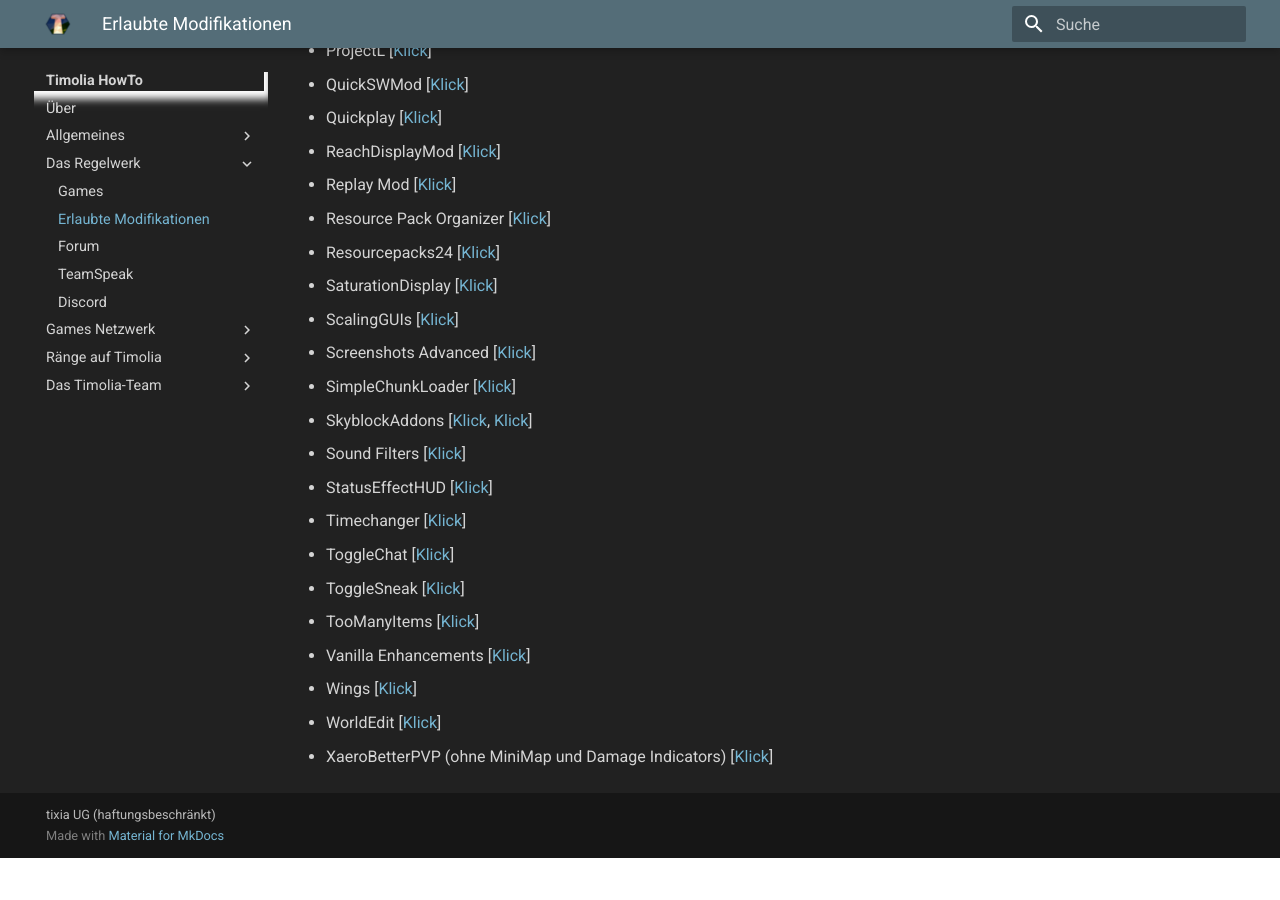
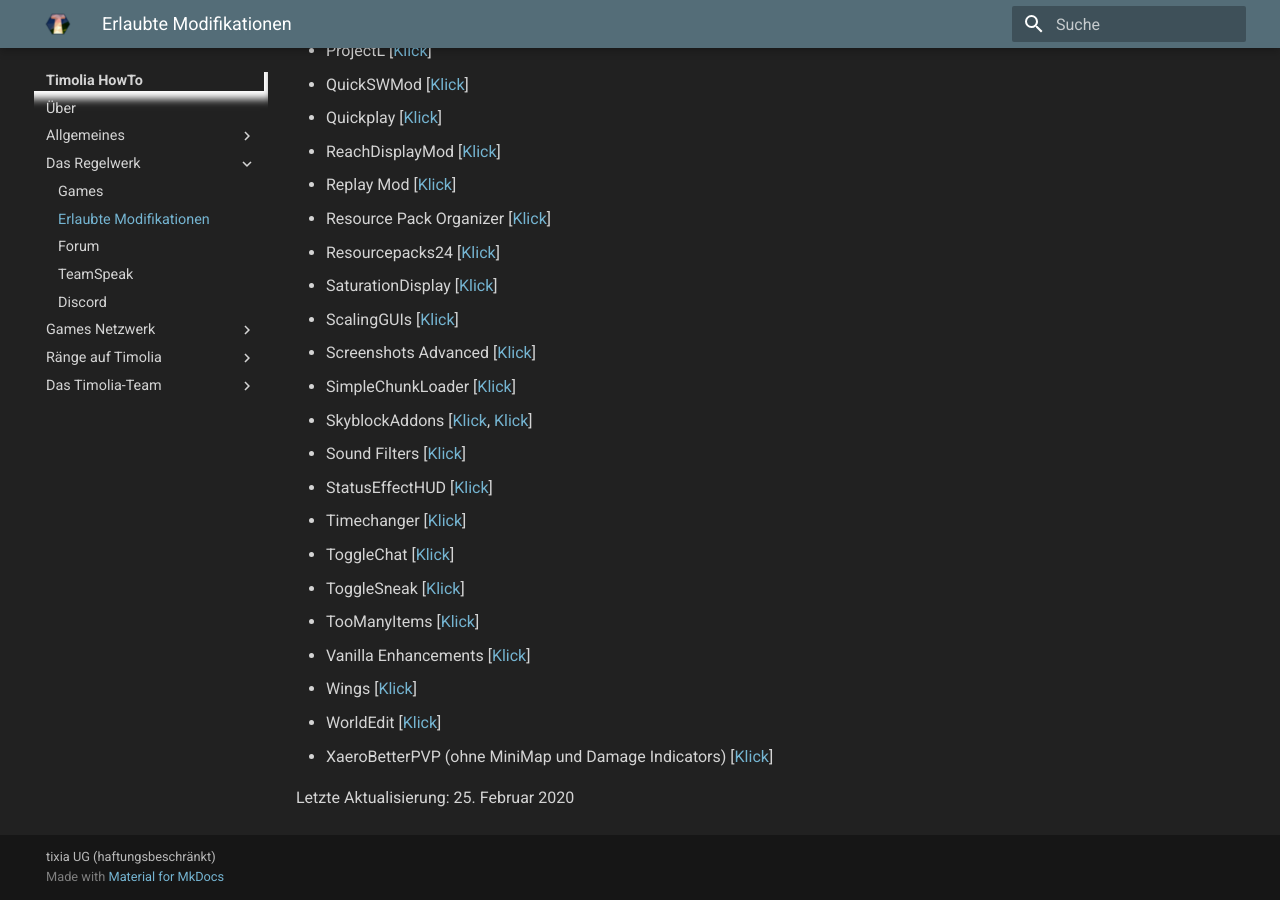
Before and after one commit to TimoliaDE/HowTo, an MkDocs documentation site: the page built from docs/rules/approvedmods.md, in a window 1280 px wide and 900 px high, scrolled down 1722 px. Built offline with MkDocs 1.6.1 and Material for MkDocs 9.7.7, drawn with Linux system fonts in a browser that asks for light colours; old or Windows-style settings are respelled for this version of MkDocs; before the commit the page ends 2580 px from its top, so only the background shows below that.

Commit message:
add date of last change

```diff
--- a/docs/rules/approvedmods.md
+++ b/docs/rules/approvedmods.md
@@ -69,3 +69,6 @@ Suche am besten mit der Suchfunktion deines Browsers (**Strg + F**) auf dieser S
 - Wings [<a href="https://www.curseforge.com/minecraft/mc-mods/wings" target="_blank">Klick</a>]
 - WorldEdit [<a href="https://www.curseforge.com/minecraft/mc-mods/worldedit" target="_blank">Klick</a>]
 - XaeroBetterPVP (ohne MiniMap und Damage Indicators) [<a href="http://chocolateminecraft.com/betterpvp2.php" target="_blank">Klick</a>]
+
+
+Letzte Aktualisierung: 25. Februar 2020
```
